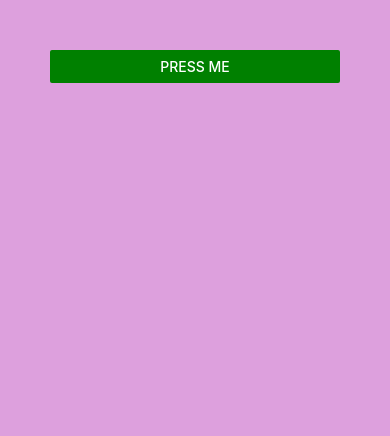
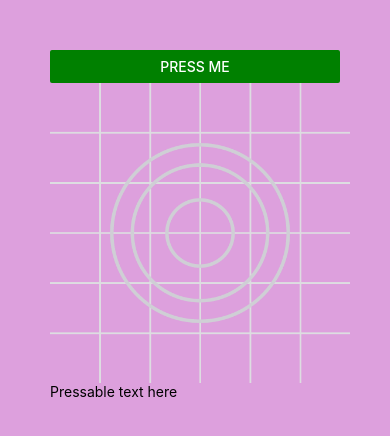
Before and after one commit to psalajova/CoreComponentsApp, a React Native app: screen / in a window 390 px wide. Shown: the top 436 px of the page. Built offline with nearby package versions, Linux system fonts and the light colour scheme.

Commit message:
Add Pressable

```diff
--- a/App.js
+++ b/App.js
@@ -1,4 +1,4 @@
-import { Button, View } from "react-native";
+import { Button, View, Image, Pressable, Text } from "react-native";
 const logoImg = require("./assets/adaptive-icon.png")
 
 export default function App() {
@@ -15,5 +15,23 @@ export default function App() {
         console.log(event.target.title)
       }} />
 
+    {/* Pressable: wrapper component that makes other components pressable
+
+    We can create a custom button with it:
+    onPressIn   - called when press is activated
+    onLongPress - called when press is held for more than 500 ms
+    onPressOut  - called when press is deactivated */}
+    <Pressable onPress={() => {
+      console.log("Image pressed!");
+    }}>
+      <Image source={logoImg} style={{ height: 300, width: 300 }} />
+    </Pressable>
+
+    <Pressable onPress={() => {
+      console.log("Text pressed!");
+    }}>
+      <Text>Pressable text here</Text>
+    </Pressable>
+
   </View>;
 }
```
